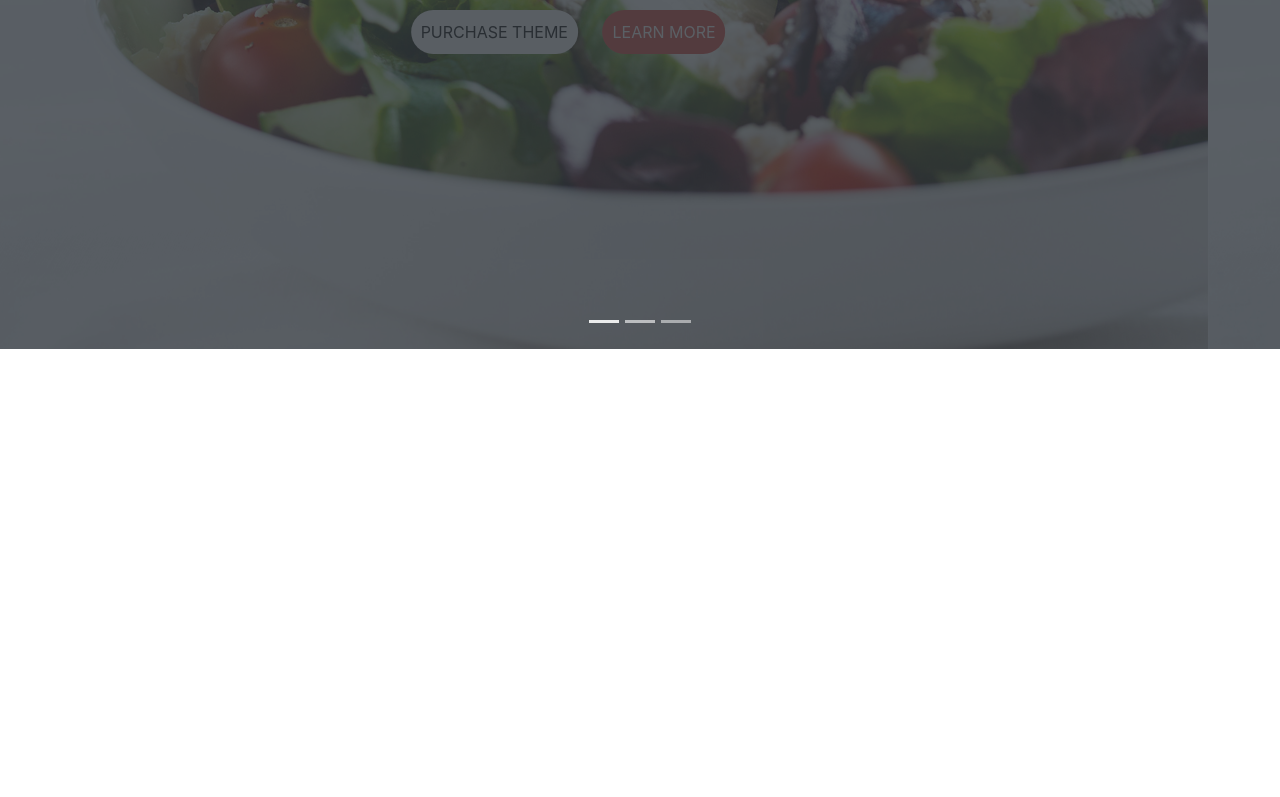
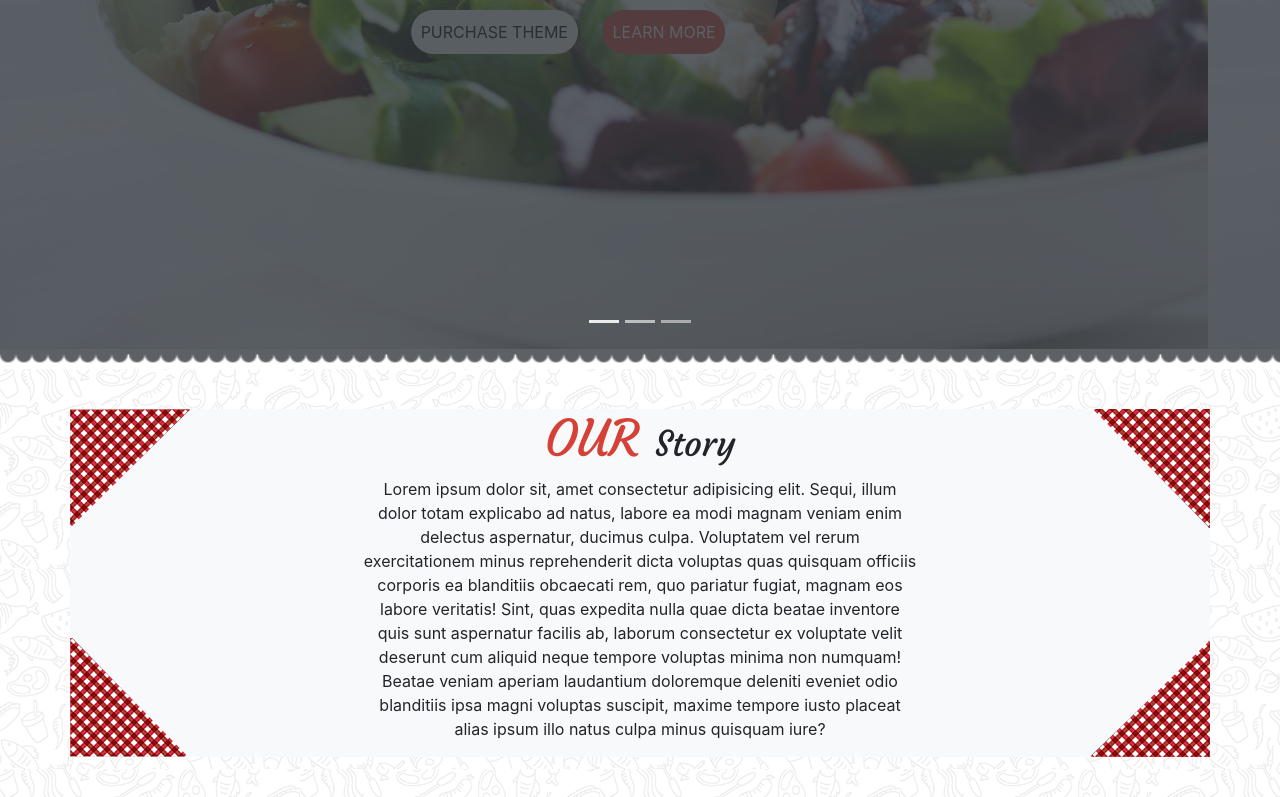
Before and after one commit to MounGit/AbiobeidaMouna19_site_du_chef, a website: page index.html in a window 1280 px wide. Shown: the part 504-1301 px from the top of the page. Before the commit the page ends 868 px from the top, so only its background shows below. Drawn offline with nearby package versions, Linux system fonts and the light colour scheme.

Commit message:
section 3 début

```diff
--- a/index.html
+++ b/index.html
@@ -142,7 +142,45 @@
         </div>
         <div id="filtre" class=""></div>
     </section>
-    <section class="bg-image w-100 po" style="background-image: url(./public/images/bottom_decoration_img.png);"></section>
+
+
+
+    <section id="test" class="" style="background-image: url(./public/images/bottom_decoration_img.png);">
+    </section>
+
+
+
+
+    <section class="bg-image" style="background-image: url(./public/images/main_bg.jpg);">
+
+        <div class="container bg-light">
+            <img src="./public/images/box-left-top.png" alt="">
+            <img src="./public/images/box-right-top.png" alt="">
+            <img src="./public/images/box-bottom-left.png" alt="">
+            <img src="./public/images/box-bottom_right.png" alt="">
+            <div>
+                <h2><span>OUR </span>Story</h2>
+                <p class="w-50">Lorem ipsum dolor sit, amet consectetur adipisicing elit. Sequi, illum dolor totam
+                    explicabo ad
+                    natus,
+                    labore ea modi magnam veniam enim delectus aspernatur, ducimus culpa. Voluptatem vel rerum
+                    exercitationem minus reprehenderit dicta voluptas quas quisquam officiis corporis ea blanditiis
+                    obcaecati rem, quo pariatur fugiat, magnam eos labore veritatis! Sint, quas expedita nulla quae
+                    dicta
+                    beatae inventore quis sunt aspernatur facilis ab, laborum consectetur ex voluptate velit deserunt
+                    cum
+                    aliquid neque tempore voluptas minima non numquam! Beatae veniam aperiam laudantium doloremque
+                    deleniti
+                    eveniet odio blanditiis ipsa magni voluptas suscipit, maxime tempore iusto placeat alias ipsum illo
+                    natus culpa minus quisquam iure?</p>
+            </div>
+
+
+
+        </div>
+    </section>
+
+
 
     <script src="./node_modules/jquery/dist/jquery.js"></script>
     <script src="./node_modules/bootstrap/dist/js/bootstrap.bundle.js"></script>
--- a/src/sass/modules/_sections.sass
+++ b/src/sass/modules/_sections.sass
@@ -46,6 +46,41 @@ section:first-of-type
         height: 100%
         background-color:  rgba(52,58,64,0.8)
 
-section:nth-of-type(2)
-    background-size: cover
-    height: 15px
+#test
+    background-image: url("./public/images/bottom_decoration_img.png")
+    height: 20px
+    background-size: contain
+    background-color:  rgba(52,58,64,0.8)
+section:nth-of-type(3)
+    padding-top: 40px
+    padding-bottom: 40px
+    div
+        position: relative
+        img:first-of-type
+            position: absolute
+            top: 0
+            left: 0
+        img:nth-of-type(2)
+            position: absolute
+            top: 0
+            right: 0
+        img:nth-of-type(3)
+            position: absolute
+            bottom: 0
+            left: 0
+        img:nth-of-type(4)
+            position: absolute
+            bottom: 0
+            right: 0
+        div
+            display: flex
+            flex-direction: column
+            align-items: center
+            justify-content: center
+            text-align: center
+            h2
+                font-size: 35px
+                font-family:  'Courgette', cursive
+                span
+                    color: $danger
+                    font-size: 50px
```
Also changed, not shown: public/css/app.css, 1 other file.
